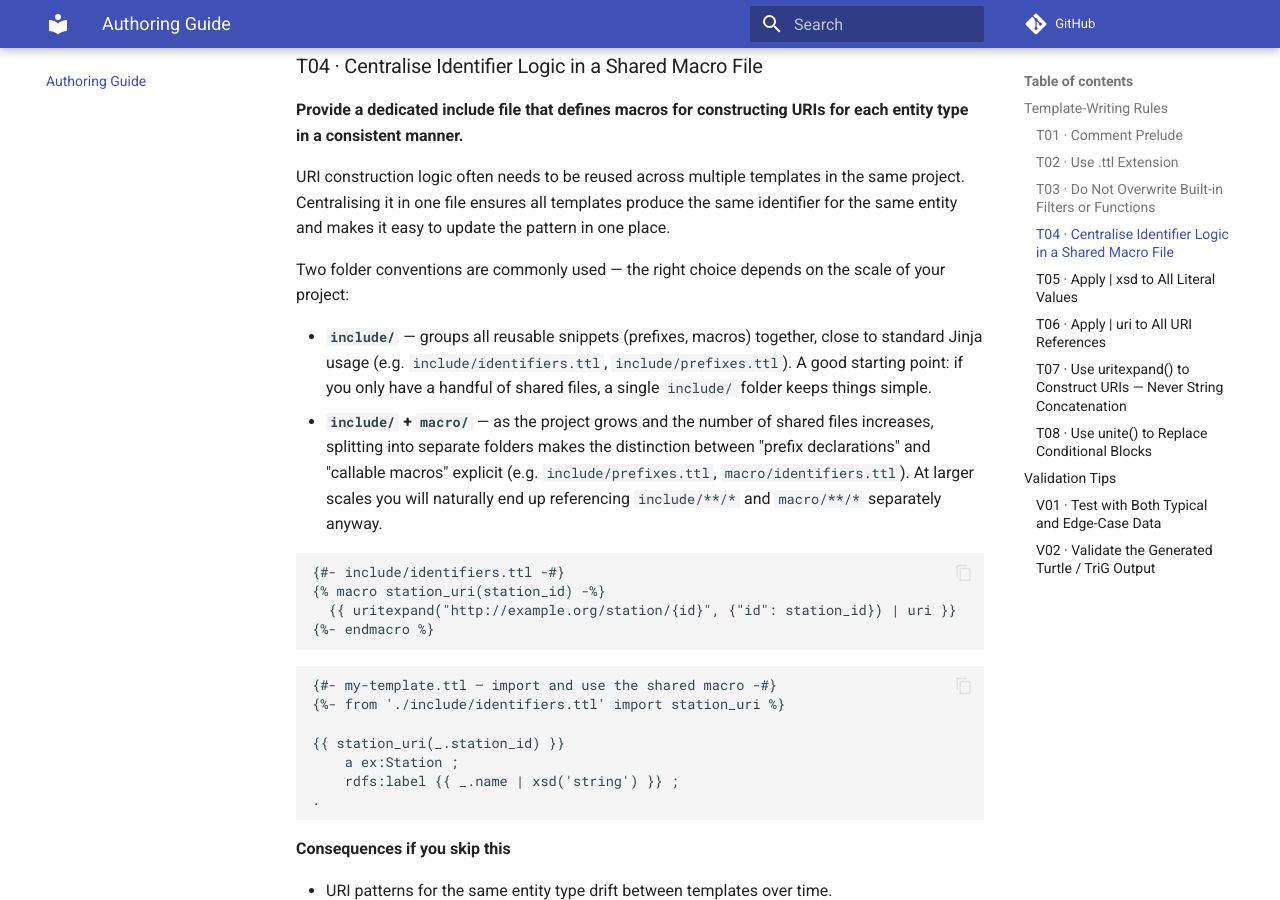
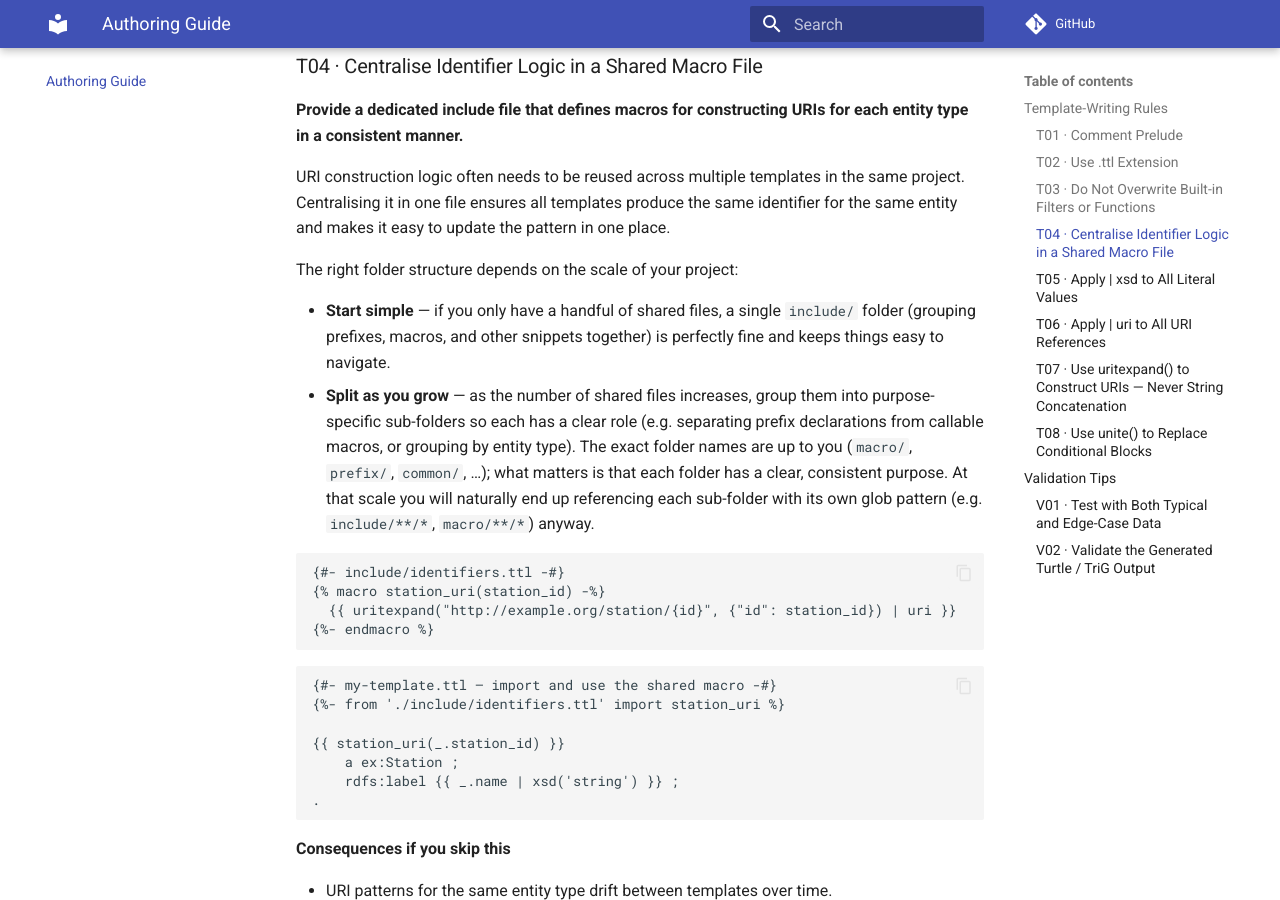
Before and after one commit to vliz-be-opsci/subyt-template-extension-specification, an MkDocs documentation site: the page built from docs/authoring.md, in a window 1280 px wide and 900 px high, scrolled down 2589 px. Built offline with MkDocs 1.6.1 and Material for MkDocs 9.7.7, drawn with Linux system fonts in a browser that asks for light colours; comment, search, counter and statistics services are not loaded.

Commit message:
T04: generalise folder-split guidance beyond include/+macro/
Co-authored-by: laurianvm <64254968+laurianvm@users.noreply.github.com>
Agent-Logs-Url: https://github.com/vliz-be-opsci/subyt-template-extension-specification/sessions/19f3c5e1-443c-462c-82cc-a597b717c383

````diff
--- a/docs/authoring.md
+++ b/docs/authoring.md
@@ -106,10 +106,10 @@ Redefining them in your template will silently replace the built-in behaviour wi
 URI construction logic often needs to be reused across multiple templates in the same project.
 Centralising it in one file ensures all templates produce the same identifier for the same entity and makes it easy to update the pattern in one place.
 
-Two folder conventions are commonly used — the right choice depends on the scale of your project:
+The right folder structure depends on the scale of your project:
 
-- **`include/`** — groups all reusable snippets (prefixes, macros) together, close to standard Jinja usage (e.g. `include/identifiers.ttl`, `include/prefixes.ttl`). A good starting point: if you only have a handful of shared files, a single `include/` folder keeps things simple.
-- **`include/` + `macro/`** — as the project grows and the number of shared files increases, splitting into separate folders makes the distinction between "prefix declarations" and "callable macros" explicit (e.g. `include/prefixes.ttl`, `macro/identifiers.ttl`). At larger scales you will naturally end up referencing `include/**/*` and `macro/**/*` separately anyway.
+- **Start simple** — if you only have a handful of shared files, a single `include/` folder (grouping prefixes, macros, and other snippets together) is perfectly fine and keeps things easy to navigate.
+- **Split as you grow** — as the number of shared files increases, group them into purpose-specific sub-folders so each has a clear role (e.g. separating prefix declarations from callable macros, or grouping by entity type). The exact folder names are up to you (`macro/`, `prefix/`, `common/`, …); what matters is that each folder has a clear, consistent purpose. At that scale you will naturally end up referencing each sub-folder with its own glob pattern (e.g. `include/**/*`, `macro/**/*`) anyway.
 
 ```jinja
 {#- include/identifiers.ttl -#}
````
